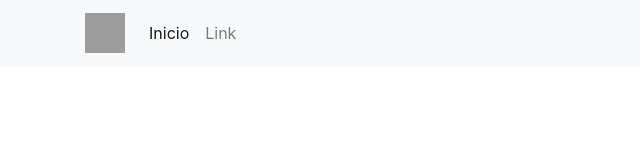
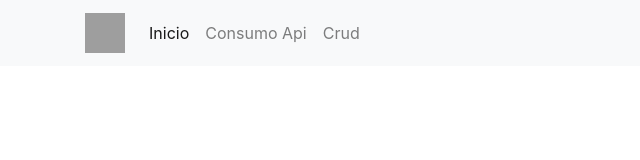
Before and after one commit to JasonLimonB/AngularCRUD, an Angular app: page / in a window 1280 px wide. Shown: the top 160 px of the page, without its empty margins (0-640 px from the left). Built offline with nearby package versions, Linux system fonts and the light colour scheme; grey boxes are pictures that could not be loaded.

Commit message:
Cambios menores

```diff
--- a/src/app/components/shared/navbar/navbar.component.html
+++ b/src/app/components/shared/navbar/navbar.component.html
@@ -13,7 +13,10 @@
           <a class="nav-link" href="#">Inicio</a>
         </li>
         <li class="nav-item">
-          <a class="nav-link" href="#">Link</a>
+          <a class="nav-link" href="#">Consumo Api</a>
+        </li>
+        <li class="nav-item">
+          <a class="nav-link" href="#">Crud</a>
         </li>
       </ul>
     </div>
```
